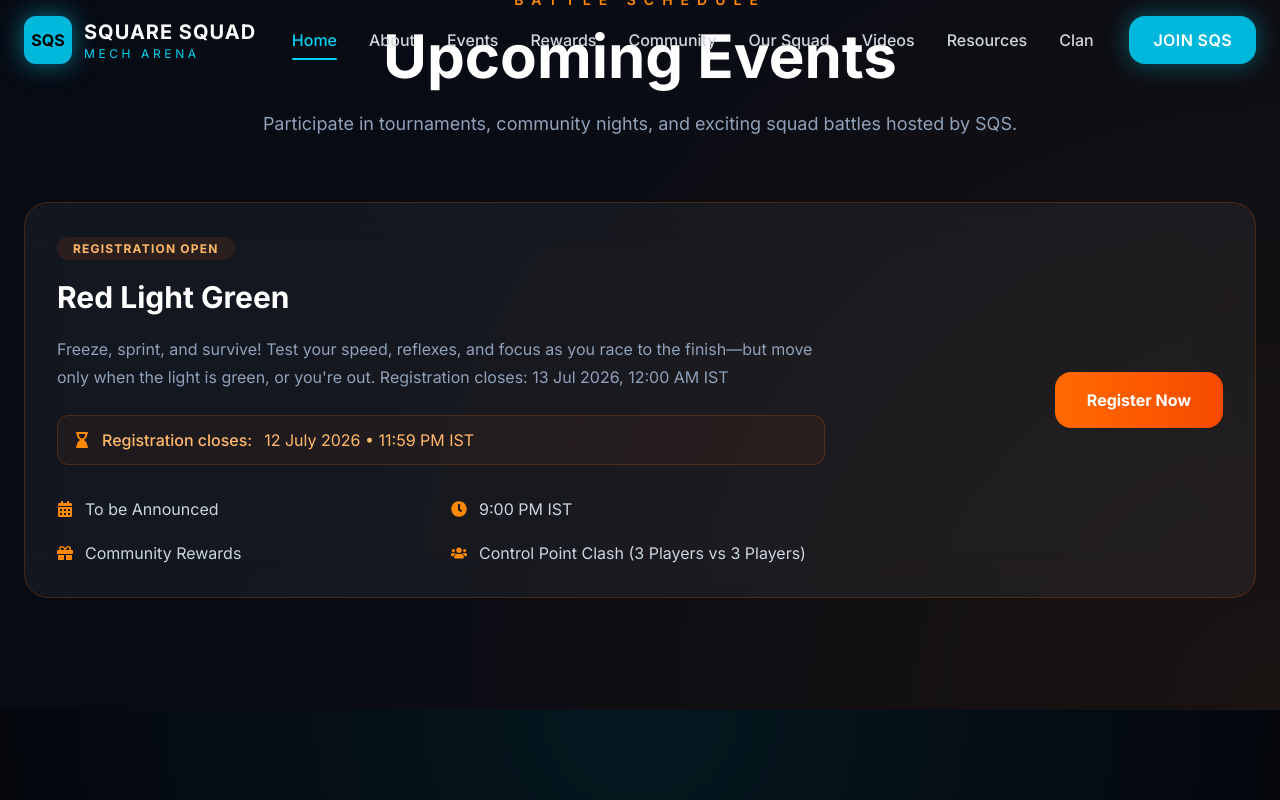
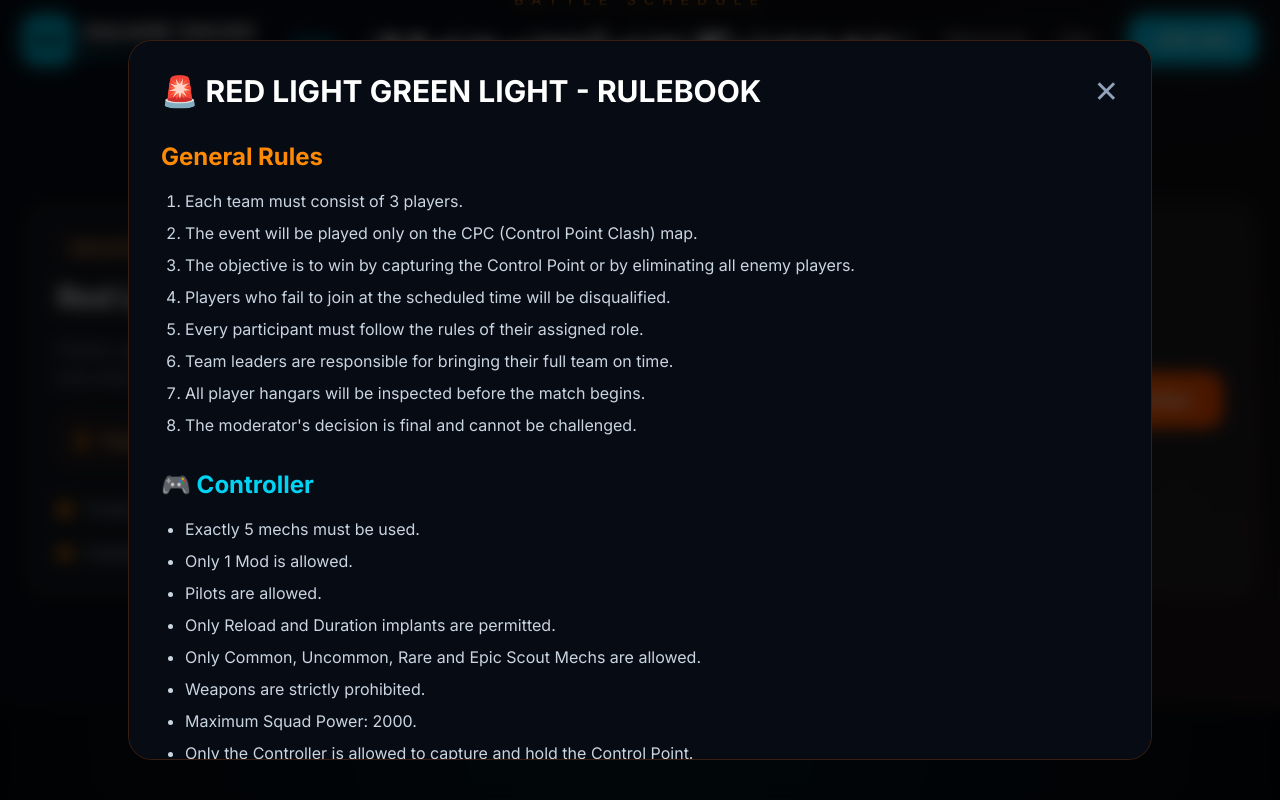
Before and after one commit to rkcharanraj835-art/sqs-community-hub, a React (Vite) app: page / in a window 1280 px wide. Both pictures are taken after a click on the button "Register Now". Shown: the part 1026-1826 px from the top of the page. Built offline with nearby package versions, Linux system fonts and the light colour scheme.

Commit message:
event rule

```diff
--- /dev/null
+++ b/src/data/eventRules.js
@@ -0,0 +1,61 @@
+const eventRules = {
+  title: "🚨 RED LIGHT GREEN LIGHT - RULEBOOK",
+
+  general: [
+    "Each team must consist of 3 players.",
+    "The event will be played only on the CPC (Control Point Clash) map.",
+    "The objective is to win by capturing the Control Point or by eliminating all enemy players.",
+    "Players who fail to join at the scheduled time will be disqualified.",
+    "Every participant must follow the rules of their assigned role.",
+    "Team leaders are responsible for bringing their full team on time.",
+    "All player hangars will be inspected before the match begins.",
+    "The moderator's decision is final and cannot be challenged."
+  ],
+
+  controller: [
+    "Exactly 5 mechs must be used.",
+    "Only 1 Mod is allowed.",
+    "Pilots are allowed.",
+    "Only Reload and Duration implants are permitted.",
+    "Only Common, Uncommon, Rare and Epic Scout Mechs are allowed.",
+    "Weapons are strictly prohibited.",
+    "Maximum Squad Power: 2000.",
+    "Only the Controller is allowed to capture and hold the Control Point.",
+    "Do not attack enemies while they are inside the Control Point."
+  ],
+
+  attacker: [
+    "Maximum of 3 mechs.",
+    "Mods are not allowed.",
+    "Only Epic Pilots are allowed.",
+    "Fully maxed pilots are not permitted.",
+    "Non-damaging implants are allowed.",
+    "Only Attack, Support and Tank Mechs (Common–Epic).",
+    "Allowed weapons: Guided, Close-Quarter and Artillery.",
+    "Maximum Squad Power: 3600.",
+    "Controller must always be the first target.",
+    "Cannot capture the point until the Controller has been eliminated."
+  ],
+
+  cannon: [
+    "Only 1 mech is allowed.",
+    "Must use Legendary Lesewing (6★).",
+    "Only Epic Pilots.",
+    "Fully maxed pilots are not permitted.",
+    "Any implant may be used.",
+    "Only Legendary 6-Energy Sniper Weapons.",
+    "Maximum Squad Power: 1400.",
+    "Walking is not allowed.",
+    "Movement is only allowed while using the ability.",
+    "Maximum two steps to reach cover."
+  ],
+
+  important: [
+    "Respect moderators and fellow participants.",
+    "Breaking rules may result in warnings or disqualification.",
+    "Moderator decisions are final.",
+    "Good luck and have fun!"
+  ]
+};
+
+export default eventRules;
--- a/src/data/events.js
+++ b/src/data/events.js
@@ -22,7 +22,7 @@ const events = [
     status: "Registration Open",
     featured: true,
     description:
-      "Freeze, sprint, and survive! Test your speed, reflexes, and focus as you race to the finish—but move only when the light is green, or you're out. Registration closes: 13 Jul 2026, 12:00 AM IST",
+      "Freeze, sprint, and survive! Test your speed, reflexes, and focus as you race to the finish—but move only when the light is green, or you're out.",
   },
   {
     id: 3,
--- /dev/null
+++ b/src/pages/Events/EventRulesModal.jsx
@@ -0,0 +1,122 @@
+import { motion, AnimatePresence } from "framer-motion";
+import eventRules from "../../data/eventRules";
+
+function EventRulesModal({ open, onClose, registerUrl }) {
+  if (!open) return null;
+
+  return (
+    <AnimatePresence>
+      <motion.div
+        className="fixed inset-0 z-50 flex items-center justify-center bg-black/70 backdrop-blur-sm p-4"
+        initial={{ opacity: 0 }}
+        animate={{ opacity: 1 }}
+        exit={{ opacity: 0 }}
+      >
+        <motion.div
+          initial={{ scale: 0.9, opacity: 0 }}
+          animate={{ scale: 1, opacity: 1 }}
+          exit={{ scale: 0.9, opacity: 0 }}
+          className="max-h-[90vh] w-full max-w-5xl overflow-y-auto rounded-3xl border border-orange-500/20 bg-[#070B14] p-8"
+        >
+          {/* Header */}
+          <div className="mb-8 flex items-center justify-between">
+            <h2 className="text-3xl font-bold text-white">
+              {eventRules.title}
+            </h2>
+
+            <button
+              onClick={onClose}
+              className="text-3xl text-slate-400 hover:text-white"
+            >
+              ✕
+            </button>
+          </div>
+
+          {/* General Rules */}
+          <div className="mb-8">
+            <h3 className="mb-4 text-2xl font-bold text-orange-400">
+              General Rules
+            </h3>
+
+            <ol className="list-decimal space-y-2 pl-6 text-slate-300">
+              {eventRules.general.map((rule) => (
+                <li key={rule}>{rule}</li>
+              ))}
+            </ol>
+          </div>
+
+          {/* Controller */}
+          <div className="mb-8">
+            <h3 className="mb-4 text-2xl font-bold text-cyan-400">
+              🎮 Controller
+            </h3>
+
+            <ul className="list-disc space-y-2 pl-6 text-slate-300">
+              {eventRules.controller.map((rule) => (
+                <li key={rule}>{rule}</li>
+              ))}
+            </ul>
+          </div>
+
+          {/* Attacker */}
+          <div className="mb-8">
+            <h3 className="mb-4 text-2xl font-bold text-red-400">
+              ⚔️ Attacker
+            </h3>
+
+            <ul className="list-disc space-y-2 pl-6 text-slate-300">
+              {eventRules.attacker.map((rule) => (
+                <li key={rule}>{rule}</li>
+              ))}
+            </ul>
+          </div>
+
+          {/* Cannon */}
+          <div className="mb-8">
+            <h3 className="mb-4 text-2xl font-bold text-yellow-400">
+              🎯 Cannon
+            </h3>
+
+            <ul className="list-disc space-y-2 pl-6 text-slate-300">
+              {eventRules.cannon.map((rule) => (
+                <li key={rule}>{rule}</li>
+              ))}
+            </ul>
+          </div>
+
+          {/* Important */}
+          <div className="mb-8">
+            <h3 className="mb-4 text-2xl font-bold text-orange-400">
+              Important
+            </h3>
+
+            <ul className="list-disc space-y-2 pl-6 text-slate-300">
+              {eventRules.important.map((rule) => (
+                <li key={rule}>{rule}</li>
+              ))}
+            </ul>
+          </div>
+
+          {/* Buttons */}
+          <div className="mt-10 flex justify-end gap-4">
+            <button
+              onClick={onClose}
+              className="rounded-xl border border-slate-600 px-6 py-3 text-white"
+            >
+              Close
+            </button>
+
+            <button
+              onClick={() => window.open(registerUrl, "_blank")}
+              className="rounded-xl bg-orange-500 px-6 py-3 font-bold text-white hover:bg-orange-600"
+            >
+              I Agree & Register
+            </button>
+          </div>
+        </motion.div>
+      </motion.div>
+    </AnimatePresence>
+  );
+}
+
+export default EventRulesModal;
--- a/src/pages/Home/sections/UpcomingEvents.jsx
+++ b/src/pages/Home/sections/UpcomingEvents.jsx
@@ -1,4 +1,5 @@
-import { motion } from "framer-motion";
+import { useState } from "react";
+import { motion, AnimatePresence } from "framer-motion";
 import {
   FaCalendarAlt,
   FaClock,
@@ -9,10 +10,14 @@ import {
 
 import events from "../../../data/events";
 import { socials } from "../../../data/socials";
+import EventRulesModal from "../../Events/EventRulesModal";
 
 function UpcomingEvents() {
   // Show only featured events
+
   const featuredEvents = events.filter((event) => event.featured);
+  const [showRules, setShowRules] = useState(false);
+  const [accepted, setAccepted] = useState(false);
 
   return (
     <section className="relative overflow-hidden bg-[#070B14] py-28">
@@ -102,17 +107,28 @@ function UpcomingEvents() {
                 {/* Register Button */}
                 <div className="flex justify-center lg:justify-end">
                 <button
-                    onClick={() => window.open(socials.eventForms, "_blank")}
+                  onClick={() => {
+                    setShowRules(true);
+                    setAccepted(false);
+                  }}
                   className="rounded-2xl bg-gradient-to-r from-orange-500 to-orange-600 px-8 py-4 font-bold text-white transition-all duration-300 hover:scale-105 hover:shadow-[0_0_30px_rgba(255,119,0,0.45)]"
                 >
                   Register Now
                 </button>
               </div>
+
               </div>
             </motion.div>
           ))}
         </div>
       </div>
+
+        <EventRulesModal
+          open={showRules}
+          onClose={() => setShowRules(false)}
+          registerUrl={socials.eventForms}
+        />
+
     </section>
   );
 }
```
Lines whose indentation alone changed are shown as unchanged.
